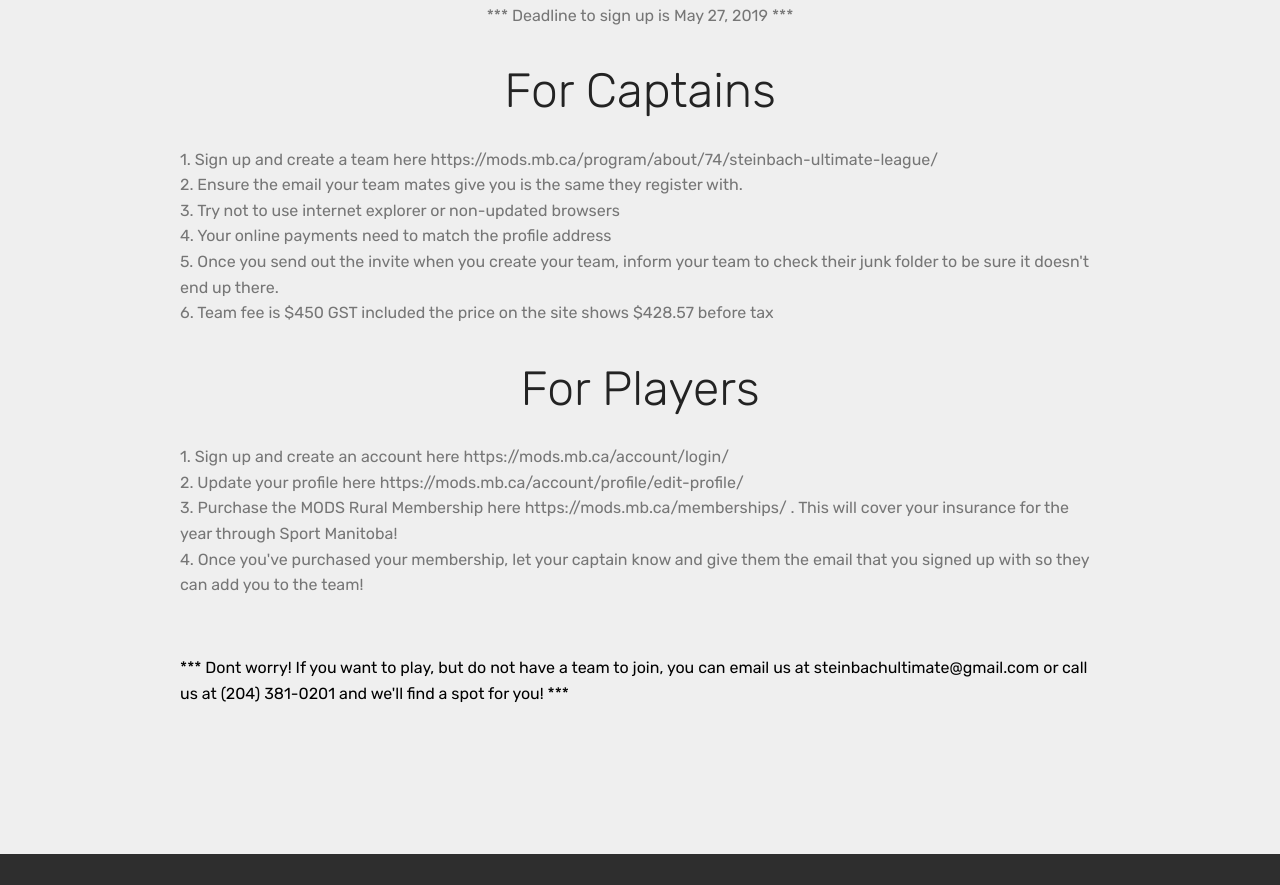
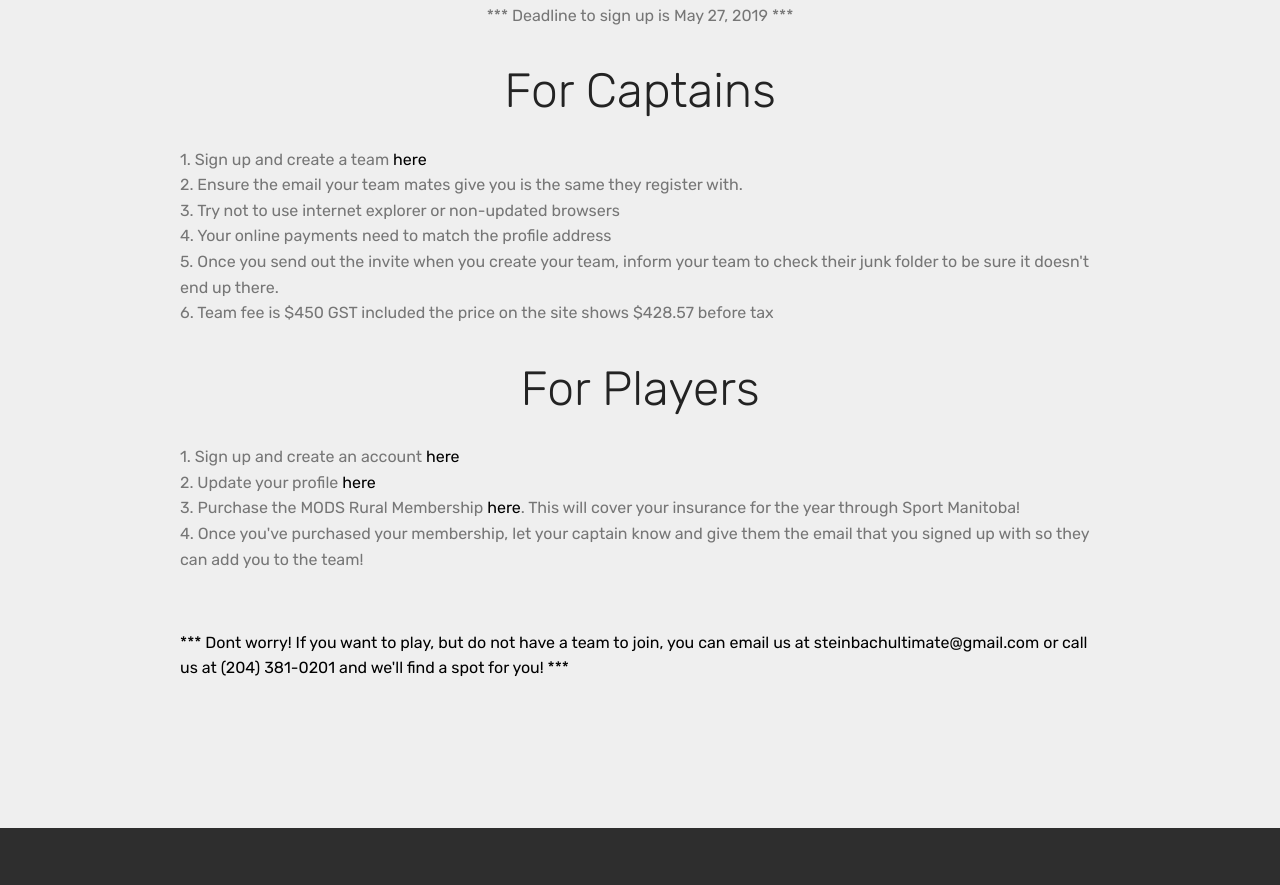
Before and after one commit to jnguyen1990/steinbachultimate, a plain HTML site: page index.html in a window 1280 px wide. Shown: the part 969-1854 px from the top of the page. Drawn offline with Linux system fonts and the light colour scheme; files whose address does not match are found by name.

Commit message:
fix href links

```diff
--- a/index.html
+++ b/index.html
@@ -99,12 +99,15 @@
                 </p>
                 <h3 class="mbr-section-subtitle mbr-light pb-3 mbr-fonts-style display-2">
                     For Captains</h3>
-                <p class="mbr-text pb-3 mbr-fonts-style display-7">1. Sign up and create a team here https://mods.mb.ca/program/about/74/steinbach-ultimate-league/<br>2. Ensure the email your team mates give you is the same they register with.<br>3. Try not to use internet explorer or non-updated browsers<br>4. Your online payments need to match the profile address<br>5. Once you send out the invite when you create your team, inform your team to check their junk folder to be sure it doesn't end up there.<br>6. Team fee is $450 GST included the price on the site shows $428.57 before tax<br>
+                <p class="mbr-text pb-3 mbr-fonts-style display-7">1. Sign up and create a team <a href="https://mods.mb.ca/program/about/74/steinbach-ultimate-league/"  style="color: #000">here</a> <br>2. Ensure the email your team mates give you is the same they register with.<br>3. Try not to use internet explorer or non-updated browsers<br>4. Your online payments need to match the profile address<br>5. Once you send out the invite when you create your team, inform your team to check their junk folder to be sure it doesn't end up there.<br>6. Team fee is $450 GST included the price on the site shows $428.57 before tax<br>
                 </p>
                 <h3 class="mbr-section-subtitle mbr-light pb-3 mbr-fonts-style display-2">
                     For Players</h3>
                 <p class="mbr-text pb-3 mbr-fonts-style display-7">
-                  1. Sign up and create an account here&nbsp;https://mods.mb.ca/account/login/<br>2. Update your profile here&nbsp;https://mods.mb.ca/account/profile/edit-profile/<br>3. Purchase the MODS Rural Membership here&nbsp;https://mods.mb.ca/memberships/ . This will cover your insurance for the year through Sport Manitoba!<br>4. Once you've purchased your membership, let your captain know and give them the email that you signed up with so they can add you to the team!<br>
+                  1. Sign up and create an account <a href="https://mods.mb.ca/account/login/"  style="color: #000">here</a>
+
+                  <br>2. Update your profile <a href="https://mods.mb.ca/account/profile/edit-profile/"  style="color: #000"> here</a>
+                  <br>3. Purchase the MODS Rural Membership <a href="https://mods.mb.ca/memberships/"  style="color: #000"> here</a>. This will cover your insurance for the year through Sport Manitoba!<br>4. Once you've purchased your membership, let your captain know and give them the email that you signed up with so they can add you to the team!<br>
                 </p>
 
                   <p class="mbr-text pb-3 mbr-fonts-style display-7" style="color: #000"><br>*** Dont worry! If you want to play, but do not have a team to join, you can email us at steinbachultimate@gmail.com or call us at (204) 381-0201 and we'll find a spot for you! ***<br><br></p>
```
